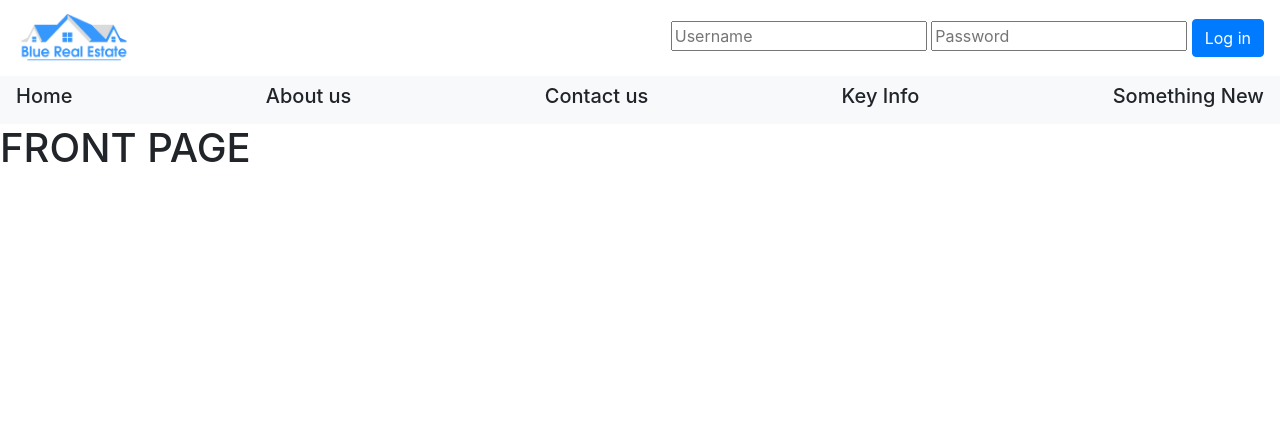
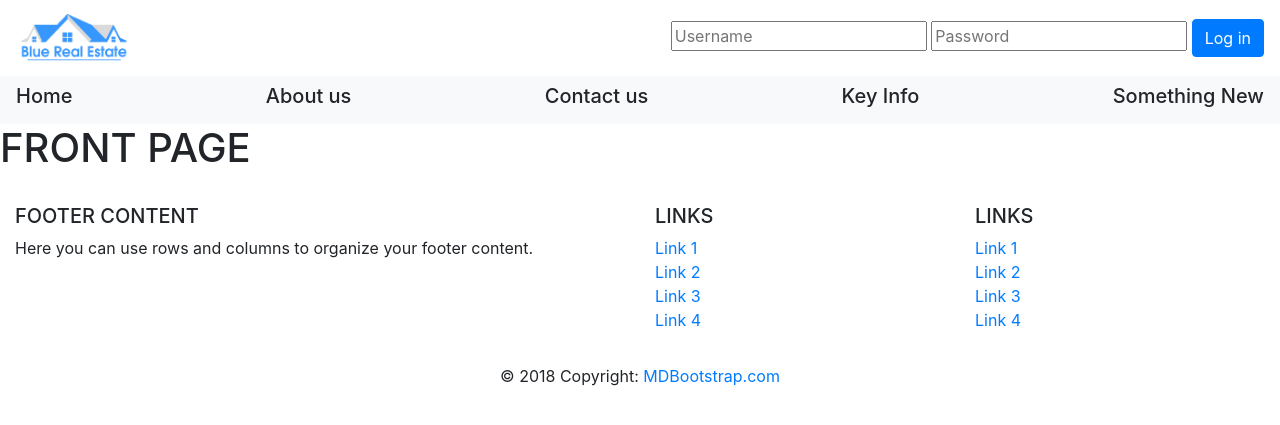
Before and after one commit to DanielAron18/Verklegt-2, a Django app: page / in a window 1280 px wide. Shown: the top 425 px of the page. Run offline with Django 3.2, Linux system fonts and the light colour scheme; some libraries are stand-ins or nearby versions.

Commit message:
trying osmehting

```diff
--- a/templates/base.html
+++ b/templates/base.html
@@ -38,6 +38,89 @@
 
         {% endblock %}
 
+        <!-- Footer -->
+        <footer class="page-footer font-small blue pt-4">
+            <!-- Footer Links -->
+            <div class="container-fluid text-center text-md-left">
+
+            <!-- Grid row -->
+            <div class="row">
+
+            <!-- Grid column -->
+            <div class="col-md-6 mt-md-0 mt-3">
+
+            <!-- Content -->
+            <h5 class="text-uppercase">Footer Content</h5>
+            <p>Here you can use rows and columns to organize your footer content.</p>
+
+            </div>
+            <!-- Grid column -->
+
+            <hr class="clearfix w-100 d-md-none pb-3">
+
+            <!-- Grid column -->
+            <div class="col-md-3 mb-md-0 mb-3">
+
+                <!-- Links -->
+                <h5 class="text-uppercase">Links</h5>
+
+                <ul class="list-unstyled">
+                <li>
+                <a href="#!">Link 1</a>
+                </li>
+                <li>
+                    <a href="#!">Link 2</a>
+                </li>
+                <li>
+                    <a href="#!">Link 3</a>
+                </li>
+                <li>
+                    <a href="#!">Link 4</a>
+                </li>
+                </ul>
+
+            </div>
+                <!-- Grid column -->
+
+                <!-- Grid column -->
+                <div class="col-md-3 mb-md-0 mb-3">
+
+                    <!-- Links -->
+                    <h5 class="text-uppercase">Links</h5>
+
+                    <ul class="list-unstyled">
+                        <li>
+                        <a href="#!">Link 1</a>
+                        </li>
+                    <li>
+                        <a href="#!">Link 2</a>
+                    </li>
+                    <li>
+                        <a href="#!">Link 3</a>
+                    </li>
+                    <li>
+                        <a href="#!">Link 4</a>
+                    </li>
+                    </ul>
+
+                    </div>
+                <!-- Grid column -->
+
+                </div>
+                <!-- Grid row -->
+
+            </div>
+            <!-- Footer Links -->
+
+            <!-- Copyright -->
+            <div class="footer-copyright text-center py-3">© 2018 Copyright:
+                <a href="https://mdbootstrap.com/education/bootstrap/"> MDBootstrap.com</a>
+            </div>
+            <!-- Copyright -->
+
+        </footer>
+        <!-- Footer -->
+
 
         <script src="https://code.jquery.com/jquery-3.3.1.slim.min.js" integrity="sha384-q8i/X+965DzO0rT7abK41JStQIAqVgRVzpbzo5smXKp4YfRvH+8abtTE1Pi6jizo" crossorigin="anonymous"></script>
         <script src="https://cdnjs.cloudflare.com/ajax/libs/popper.js/1.14.7/umd/popper.min.js" integrity="sha384-UO2eT0CpHqdSJQ6hJty5KVphtPhzWj9WO1clHTMGa3JDZwrnQq4sF86dIHNDz0W1" crossorigin="anonymous"></script>
```
